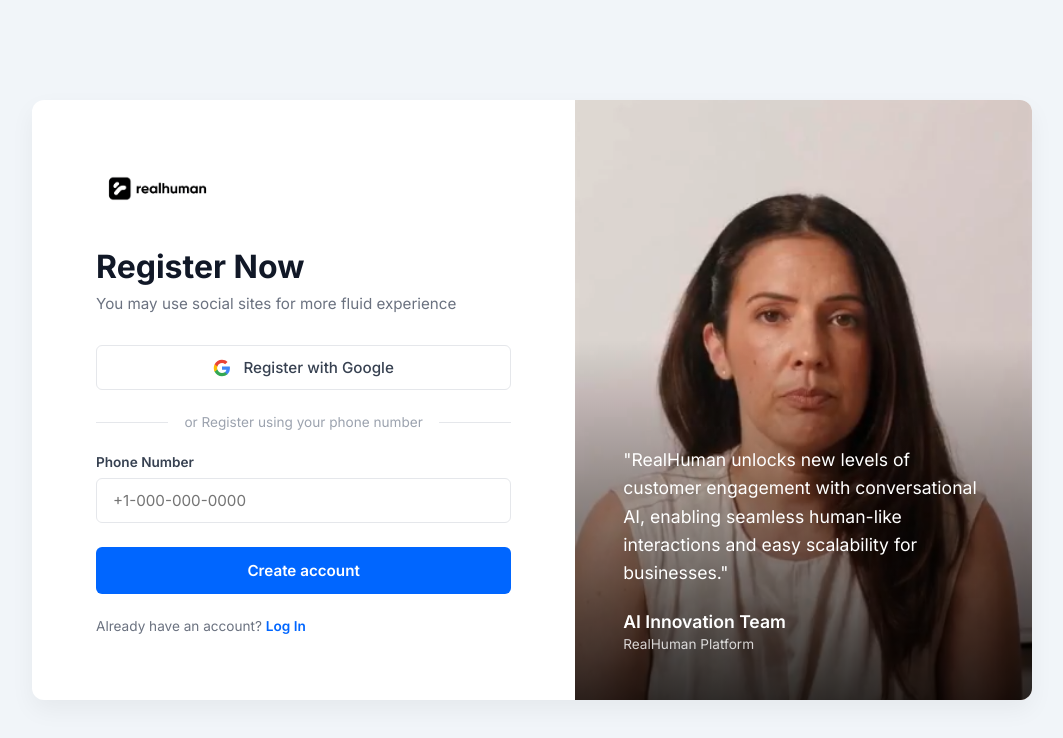
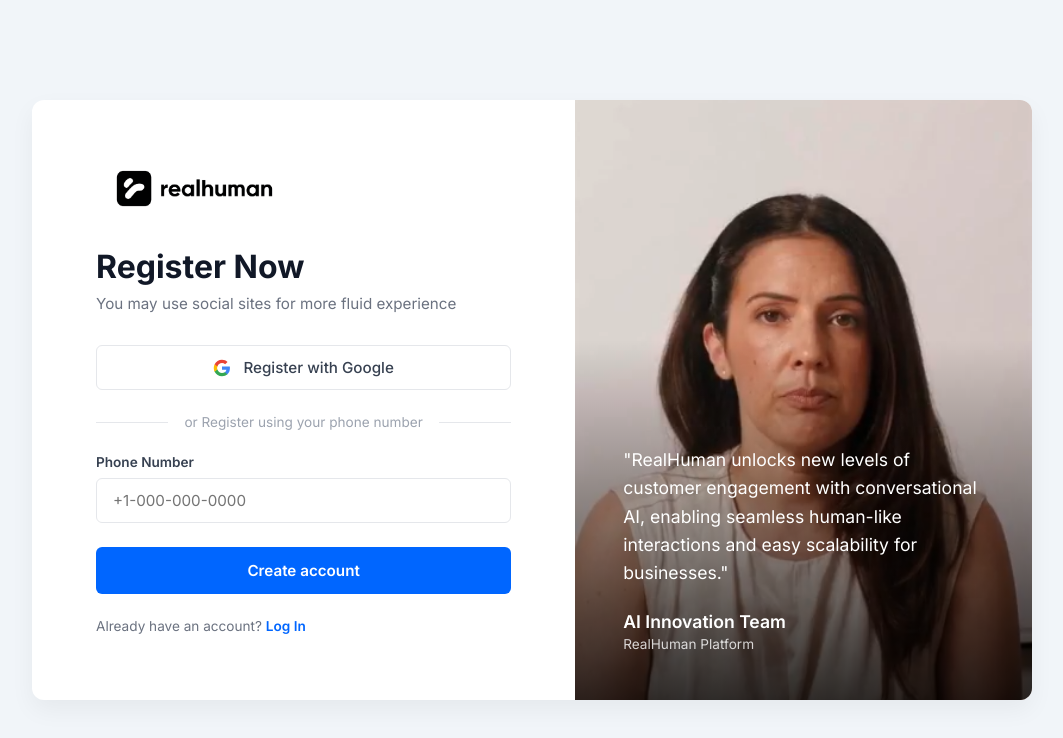
Before and after one commit to EdTech20/RealHuman, a React (Vite) app: page / in a window 1280 px wide. Shown: the top 738 px of the page, without its empty margins (108-1171 px from the left). Built offline with nearby package versions, Linux system fonts and the light colour scheme.

Commit message:
style: increase logo size without affecting layout

```diff
--- a/src/Register.css
+++ b/src/Register.css
@@ -35,6 +35,8 @@
 .register-logo img {
   height: 45px;
   object-fit: contain;
+  transform: scale(1.6);
+  transform-origin: left center;
 }
 
 .register-title {
```
